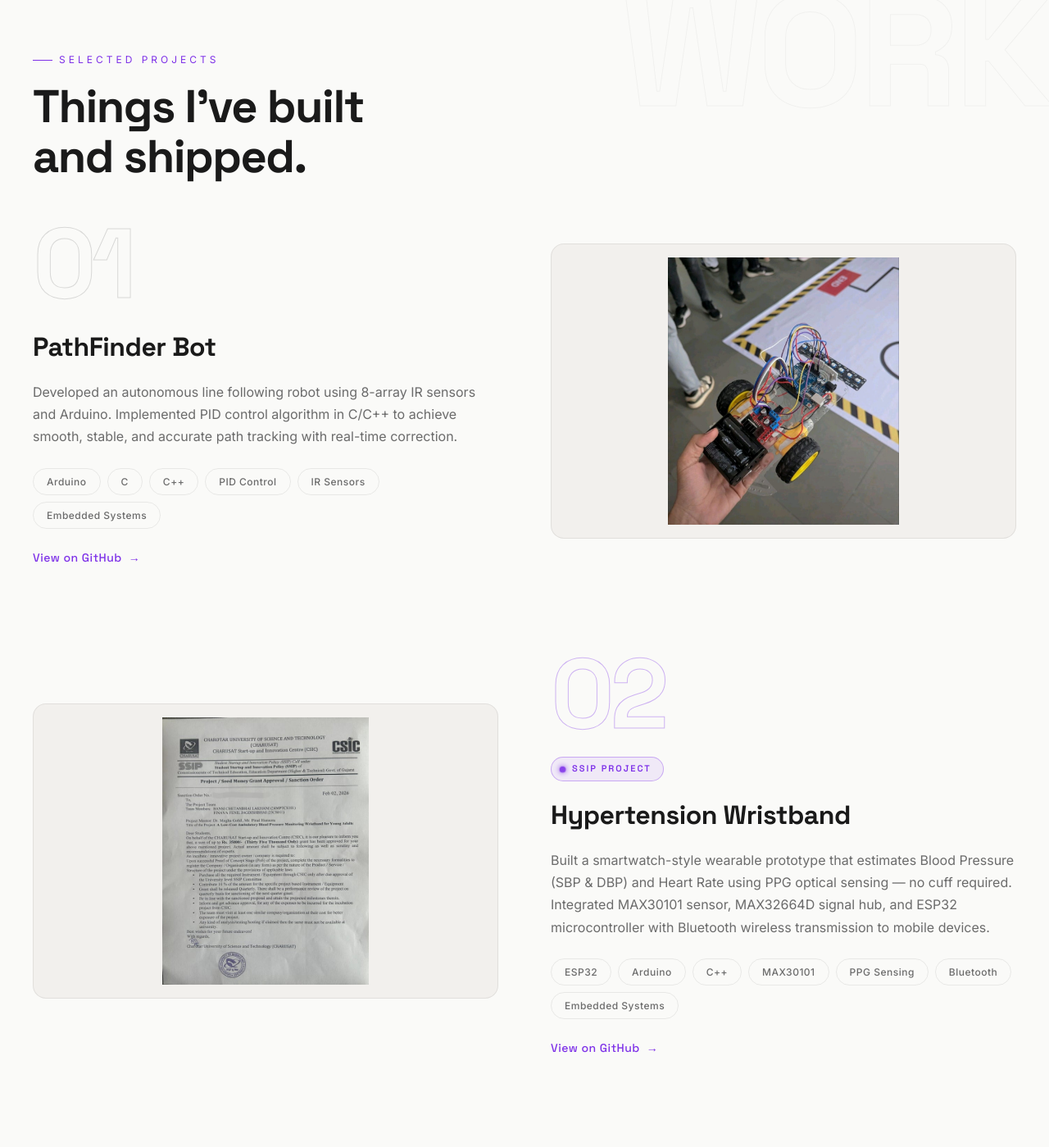
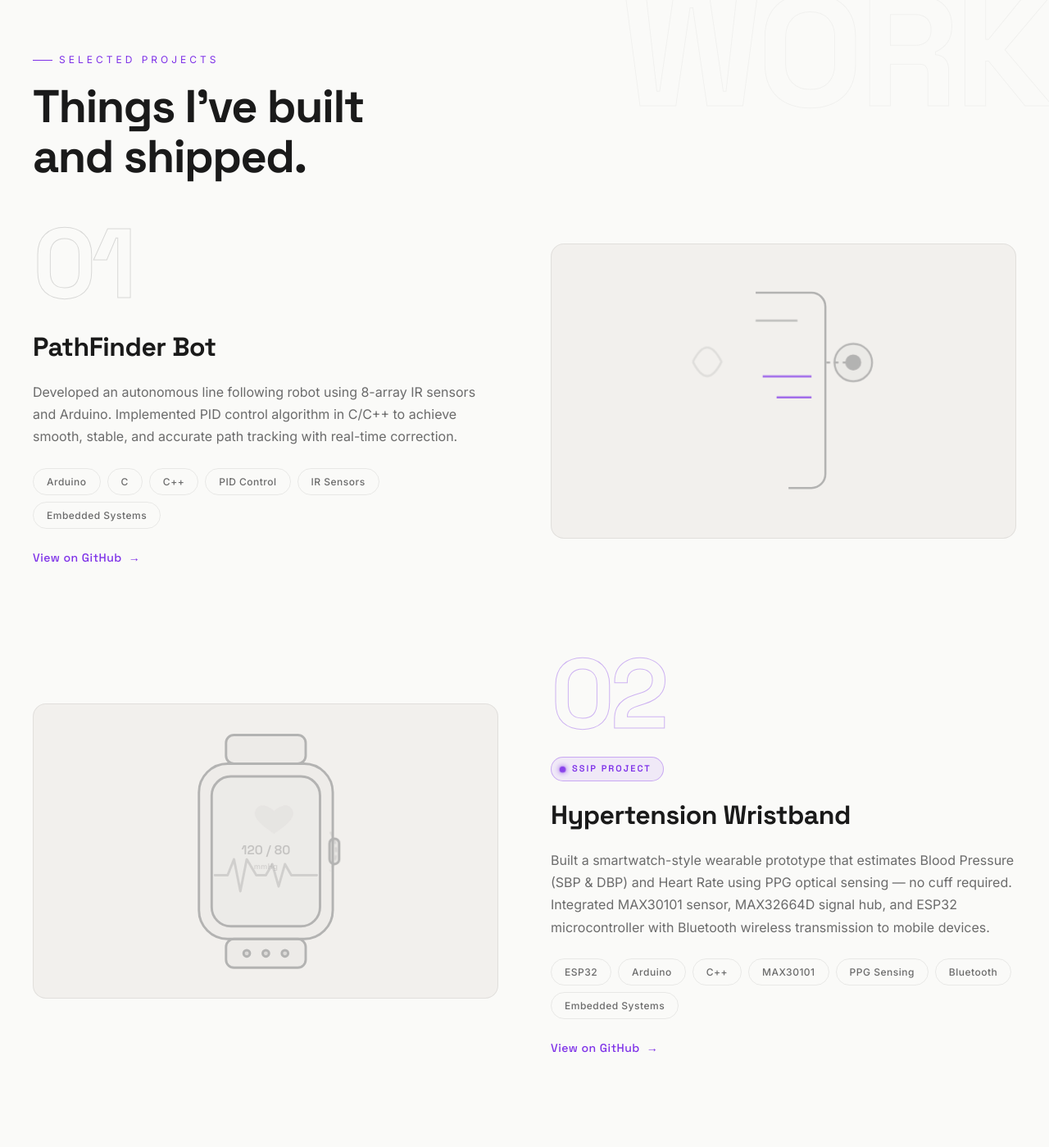
Before and after one commit to fenilfinava/FF-s-PortFolio, a Next.js app: page / in a window 1280 px wide. Shown: the part 2648-4047 px from the top of the page at 82% size. Built offline with nearby package versions, Linux system fonts and the light colour scheme.

Commit message:
Restore animated SVGs for projects 1 and 2, keep UI photo for project 3

```diff
--- a/src/components/Projects.tsx
+++ b/src/components/Projects.tsx
@@ -51,23 +51,69 @@ function ProjectIllustration({ number }: { number: string }) {
     switch (number) {
         case "01":
             return (
-                <Image
-                    src="/pathfinder.jpg"
-                    alt="PathFinder Bot"
-                    fill
-                    style={{ objectFit: 'contain', padding: '16px' }}
-                    className="project-image"
-                />
+                <svg className="project-ill" viewBox="0 0 200 200" style={{ width: '70%', height: 'auto', stroke: 'currentColor', strokeWidth: 1.5, fill: 'none' }}>
+                    {/* Phone Frame */}
+                    <rect x="70" y="30" width="60" height="140" rx="10" className="ill-phone-frame" />
+
+                    {/* Screen Elements */}
+                    <path d="M80 50 L110 50" className="ill-text-line ill-delay-1" />
+                    <path d="M80 65 L100 65" className="ill-text-line ill-delay-2" />
+
+                    <path d="M120 90 L85 90" className="ill-text-line ill-text-right ill-delay-3" />
+                    <path d="M120 105 L95 105" className="ill-text-line ill-text-right ill-delay-4" />
+
+                    {/* AI Node (Floating next to phone) */}
+                    <g className="ill-ai-node">
+                        <circle cx="150" cy="80" r="15" fill="currentColor" fillOpacity="0.05" className="ill-pulse-circle" />
+                        <circle cx="150" cy="80" r="5" fill="currentColor" />
+                        {/* Connection line */}
+                        <path d="M130 80 L145 80" strokeDasharray="3,3" className="ill-data-flow" />
+                    </g>
+
+                    {/* SMS Waves */}
+                    <path d="M45 80 Q55 60 65 80 Q55 100 45 80" className="ill-pulse-wave ill-wave-1" />
+                    <path d="M25 80 Q45 40 65 80 Q45 120 25 80" className="ill-pulse-wave ill-wave-2" />
+                </svg>
             );
         case "02":
             return (
-                <Image
-                    src="/ssip.png"
-                    alt="Hypertension Wristband SSIP"
-                    fill
-                    style={{ objectFit: 'contain', padding: '16px' }}
-                    className="project-image"
-                />
+                <svg className="project-ill" viewBox="0 0 200 200" style={{ width: '80%', height: 'auto', stroke: 'currentColor', strokeWidth: 1.5, fill: 'none' }}>
+                    {/* Wristband straps */}
+                    <rect x="75" y="155" width="50" height="18" rx="5" fill="currentColor" fillOpacity="0.08" />
+                    <rect x="75" y="27" width="50" height="18" rx="5" fill="currentColor" fillOpacity="0.08" />
+                    {/* Strap holes */}
+                    <circle cx="88" cy="164" r="2" fill="currentColor" fillOpacity="0.3" />
+                    <circle cx="100" cy="164" r="2" fill="currentColor" fillOpacity="0.3" />
+                    <circle cx="112" cy="164" r="2" fill="currentColor" fillOpacity="0.3" />
+
+                    {/* Watch body */}
+                    <rect x="58" y="45" width="84" height="110" rx="18" fill="currentColor" fillOpacity="0.06" />
+
+                    {/* Watch screen inner */}
+                    <rect x="66" y="53" width="68" height="94" rx="12" fill="currentColor" fillOpacity="0.04" />
+
+                    {/* Heart rate icon */}
+                    <path d="M100 74 C100 74 92 67 88 72 C84 77 88 82 100 90 C112 82 116 77 112 72 C108 67 100 74 100 74 Z" fill="currentColor" fillOpacity="0.6" stroke="none" className="ill-pulse-circle" />
+
+                    {/* PPG / Pulse waveform */}
+                    <polyline
+                        points="68,115 76,115 80,105 84,125 88,105 94,115 100,115 104,108 108,122 112,108 116,115 132,115"
+                        strokeLinecap="round"
+                        strokeLinejoin="round"
+                        strokeOpacity="0.5"
+                    />
+
+                    {/* BP Readings */}
+                    <text x="100" y="102" textAnchor="middle" fontSize="8" fill="currentColor" fillOpacity="0.7" stroke="none">120 / 80</text>
+                    <text x="100" y="111" textAnchor="middle" fontSize="5" fill="currentColor" fillOpacity="0.45" stroke="none">mmHg</text>
+
+                    {/* Bluetooth signal waves */}
+                    <path d="M148 88 Q155 100 148 112" strokeDasharray="3,2" className="ill-pulse-wave ill-wave-1" />
+                    <path d="M153 82 Q163 100 153 118" strokeDasharray="3,2" className="ill-pulse-wave ill-wave-2" />
+
+                    {/* Crown / side button */}
+                    <rect x="140" y="92" width="6" height="16" rx="3" fill="currentColor" fillOpacity="0.2" />
+                </svg>
             );
         case "03":
             return (
```
Also changed, not shown: public/pathfinder.jpg (deleted), public/ssip.png (deleted).
